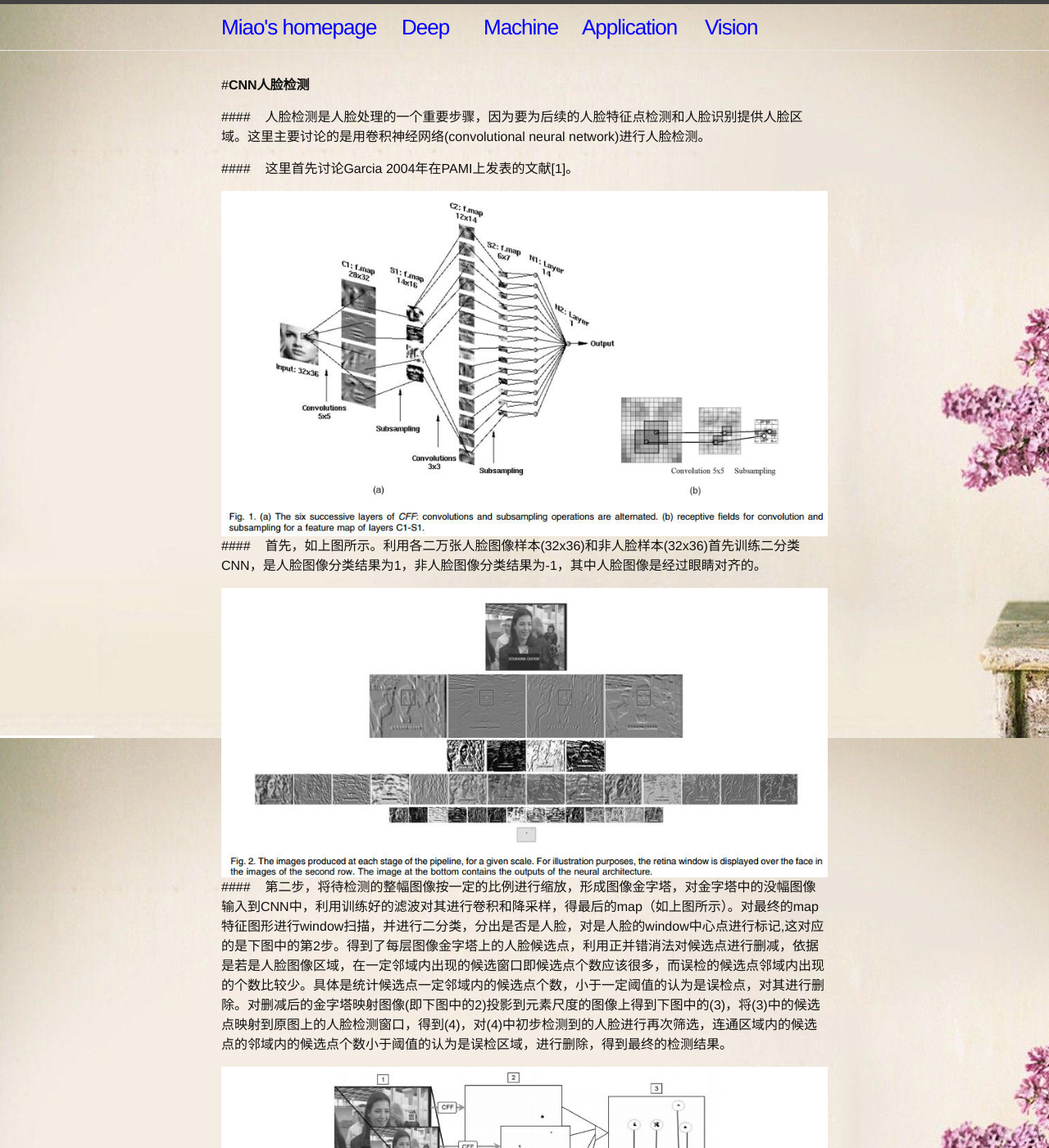
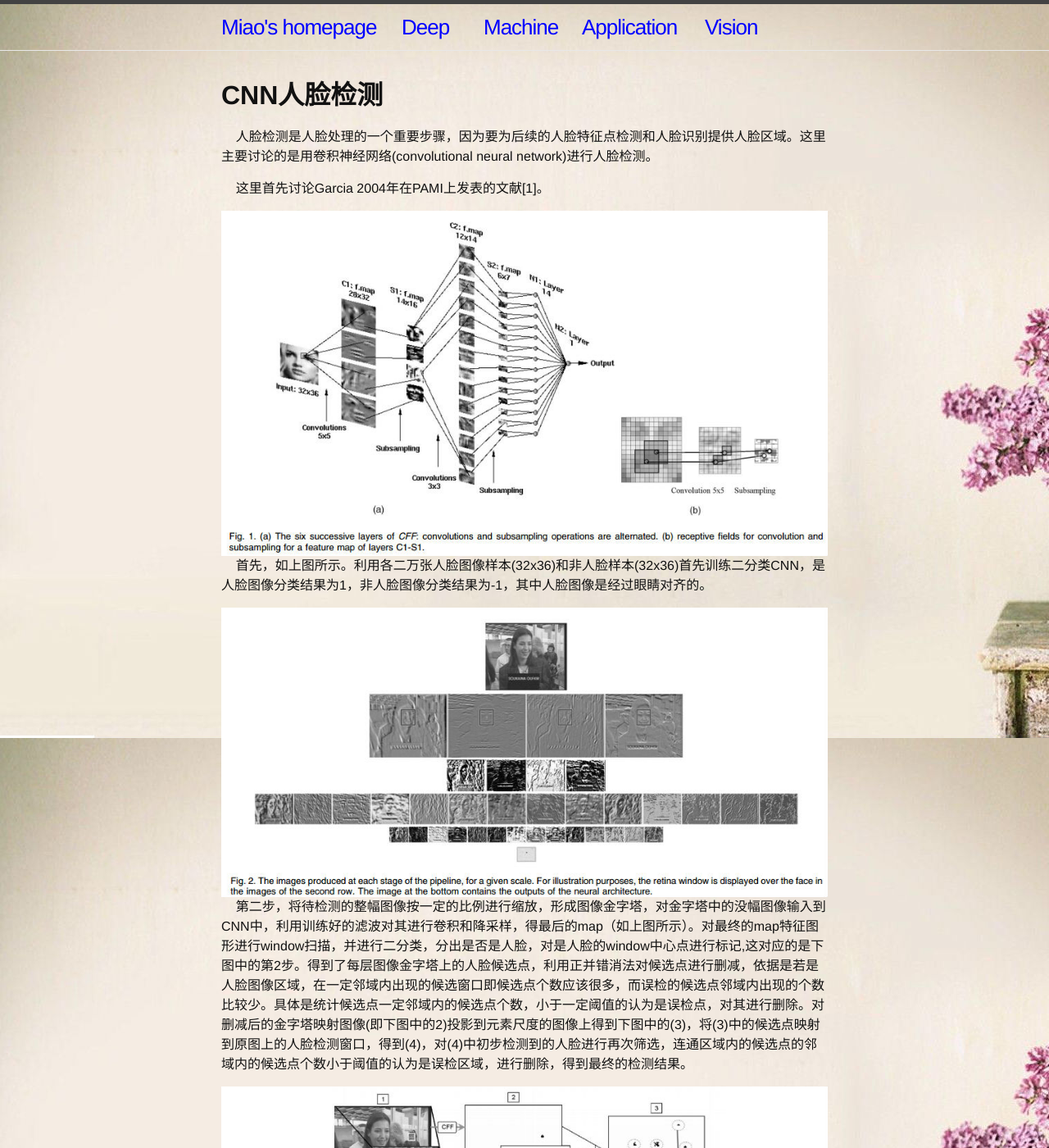
Before and after one commit to miaomiao1989/miaomiao1989.github.io, a Jekyll site: the page built from Application/Face-detection/convolutional-face-detection.md, in a window 1280 px wide and 1400 px high. Shown: the whole window at 82% size. Built offline with Jekyll 4.4.1, drawn with Linux system fonts in a browser that asks for light colours; some of the changed text lies outside the part shown.

```diff
--- a/Application/Face-detection/convolutional-face-detection.md
+++ b/Application/Face-detection/convolutional-face-detection.md
@@ -1,29 +1,29 @@
 ---
 layout: default
 ---
-#**CNN人脸检测**
+# **CNN人脸检测**
 
-####&nbsp;&nbsp;&nbsp;&nbsp;人脸检测是人脸处理的一个重要步骤，因为要为后续的人脸特征点检测和人脸识别提供人脸区域。这里主要讨论的是用卷积神经网络(convolutional neural network)进行人脸检测。
+#### &nbsp;&nbsp;&nbsp;&nbsp;人脸检测是人脸处理的一个重要步骤，因为要为后续的人脸特征点检测和人脸识别提供人脸区域。这里主要讨论的是用卷积神经网络(convolutional neural network)进行人脸检测。
 
-####&nbsp;&nbsp;&nbsp;&nbsp;这里首先讨论Garcia 2004年在PAMI上发表的文献[1]。
+#### &nbsp;&nbsp;&nbsp;&nbsp;这里首先讨论Garcia 2004年在PAMI上发表的文献[1]。
 
 <div style="text-align: center">
 <img src="../Images/CFF-1.jpg">
 </div>
 
-####&nbsp;&nbsp;&nbsp;&nbsp;首先，如上图所示。利用各二万张人脸图像样本(32x36)和非人脸样本(32x36)首先训练二分类CNN，是人脸图像分类结果为1，非人脸图像分类结果为-1，其中人脸图像是经过眼睛对齐的。
+#### &nbsp;&nbsp;&nbsp;&nbsp;首先，如上图所示。利用各二万张人脸图像样本(32x36)和非人脸样本(32x36)首先训练二分类CNN，是人脸图像分类结果为1，非人脸图像分类结果为-1，其中人脸图像是经过眼睛对齐的。
 
 <div style="text-align: center">
 <img src="../Images/CFF-2.jpg">
 </div>
 
-####&nbsp;&nbsp;&nbsp;&nbsp;第二步，将待检测的整幅图像按一定的比例进行缩放，形成图像金字塔，对金字塔中的没幅图像输入到CNN中，利用训练好的滤波对其进行卷积和降采样，得最后的map（如上图所示）。对最终的map特征图形进行window扫描，并进行二分类，分出是否是人脸，对是人脸的window中心点进行标记,这对应的是下图中的第2步。得到了每层图像金字塔上的人脸候选点，利用正并错消法对候选点进行删减，依据是若是人脸图像区域，在一定邻域内出现的候选窗口即候选点个数应该很多，而误检的候选点邻域内出现的个数比较少。具体是统计候选点一定邻域内的候选点个数，小于一定阈值的认为是误检点，对其进行删除。对删减后的金字塔映射图像(即下图中的2)投影到元素尺度的图像上得到下图中的(3)，将(3)中的候选点映射到原图上的人脸检测窗口，得到(4)，对(4)中初步检测到的人脸进行再次筛选，连通区域内的候选点的邻域内的候选点个数小于阈值的认为是误检区域，进行删除，得到最终的检测结果。
+#### &nbsp;&nbsp;&nbsp;&nbsp;第二步，将待检测的整幅图像按一定的比例进行缩放，形成图像金字塔，对金字塔中的没幅图像输入到CNN中，利用训练好的滤波对其进行卷积和降采样，得最后的map（如上图所示）。对最终的map特征图形进行window扫描，并进行二分类，分出是否是人脸，对是人脸的window中心点进行标记,这对应的是下图中的第2步。得到了每层图像金字塔上的人脸候选点，利用正并错消法对候选点进行删减，依据是若是人脸图像区域，在一定邻域内出现的候选窗口即候选点个数应该很多，而误检的候选点邻域内出现的个数比较少。具体是统计候选点一定邻域内的候选点个数，小于一定阈值的认为是误检点，对其进行删除。对删减后的金字塔映射图像(即下图中的2)投影到元素尺度的图像上得到下图中的(3)，将(3)中的候选点映射到原图上的人脸检测窗口，得到(4)，对(4)中初步检测到的人脸进行再次筛选，连通区域内的候选点的邻域内的候选点个数小于阈值的认为是误检区域，进行删除，得到最终的检测结果。
 
 <div style="text-align: center">
 <img src="../Images/CFF-3.jpg">
 </div>
 
 
-#Refrence
+#### **Refrence**
 
-####[1] Convolutional face finder: a neural architecture for fast and robust face detection, 2004.
+#### [1] Convolutional face finder: a neural architecture for fast and robust face detection, 2004.
```
